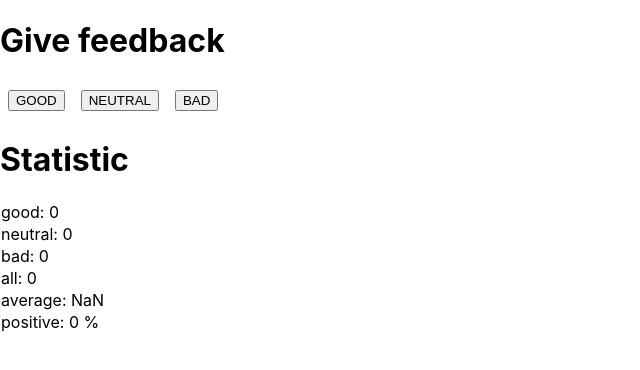
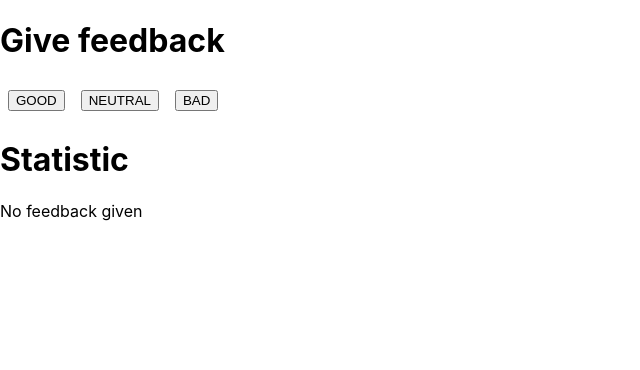
Before and after one commit to Frosenow/Fullstack-Open-2023, a React (Create React App) app in the folder part1/unicafe/: page / in a window 1280 px wide. Shown: the top 370 px of the page, without its empty margins (0-640 px from the left). Built offline with nearby package versions, Linux system fonts and the light colour scheme.

Commit message:
unicafe step4 added

```diff
--- a/part1/unicafe/src/App.js
+++ b/part1/unicafe/src/App.js
@@ -9,7 +9,7 @@ const Header = ({ text }) => {
 };
 
 const Statistic = ({ props }) => {
-  return (
+  return props["all"] ? (
     <>
       {Object.keys(props).map((opinion) => {
         return (
@@ -27,6 +27,8 @@ const Statistic = ({ props }) => {
         <td>positive: {props["all"] !== 0 ? `${(props["good"] / props["all"]) * 100} %` : "0 %"}</td>
       </tr>
     </>
+  ) : (
+    <span>No feedback given</span>
   );
 };
 
```
